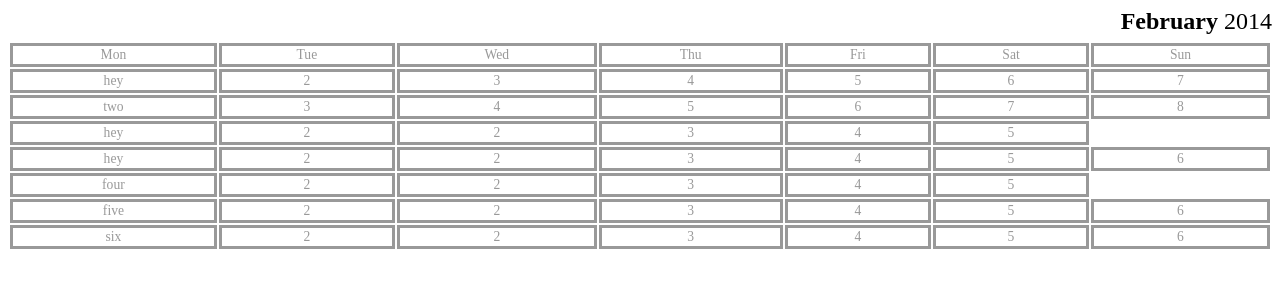
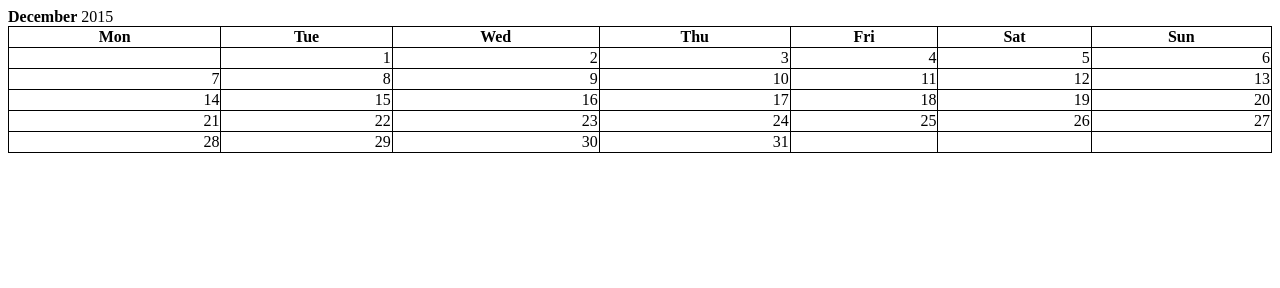
Before and after one commit to ccheung0926/calendar-jquery, a website: page public/index.html in a window 1280 px wide. Drawn offline with nearby package versions, Linux system fonts and the light colour scheme.

Commit message:
[feat] calendar is rednering the dates of current month

```diff
--- a/public/index.css
+++ b/public/index.css
@@ -1,136 +1,27 @@
-* {
+/** {
   font-size: 100%;
 
   &:before, &:after {
     box-sizing: border-box;
   }
 }
-
+*/
 body {
-  margin: 0.5em;
+  /*margin: 0.5em;*/
 }
 
 table {
   /*border-collapse: collapse;*/
   /*border-spacing: 0;*/
+  /*border: 1px solid black;*/
   width: 100%;
   height: 100%;
   min-width: 800px;
 }
-
-summary {
-  padding-bottom: 0.25em;
-  font-size: 1.5em;
-  font-weight: 100;
+table, th,td{
+  border-collapse: collapse;
+  border: 1px solid black;
+}
+.date tr td{
   text-align: right;
 }
-
-tr {
-  position: relative;
-}
-
-th {
-  /*text-align: right;*/
-  color: #999;
-  font-weight: normal;
-  font-size: 0.85em;
-  border-style: solid;
-}
-
-td {
-  width: 14.285714286%;
-}
-
-.date{
-  /*display: block;*/
-
-/*  border-style: solid;
-  border-width: 5px*/
-}
-/*
-.date {
-  text-align: right;
-  display: block;
-  height: 0;
-  font-size: 0.8em;
-  padding: 0.25em;
-  padding-bottom: 73%;
-  position: relative;
-  border-bottom: 1px solid rgb(222, 219, 219);
-  margin-left: 0.25em;
-  margin-right: 0.25em;
-
-  tr:first-child:not(.current-week) & {
-    border-top: 1px solid rgb(222, 219, 219);
-  }*/
-
-  ul, li {
-    margin: 0;
-    padding: 0;
-    list-style: none;
-    color: #333;
-  }
-
-  ul {
-    text-align: left;
-    font-size: 0.9em;
-    width: 100%;
-    overflow: hidden;
-    position: absolute;
-    font-weight: normal;
-  }
-
-  li {
-    color: #222;
-    width: 100%;
-    height: 1.4em;
-    overflow: hidden;
-    white-space: nowrap;
-    text-overflow: ellipsis;
-    position: relative;
-
-    &:before{
-       content: '\2022';
-       color: inherit;
-       display: inline-block;
-       padding-right: 0.25em;
-    }
-  }
-}
-
-.time {
-  float: right;
-  text-align: right;
-  color: #999;
-}
-
-.event {
-  color: #333;
-}
-
-.previous-week .date {
-  border: none;
-}
-
-.current-week {
-  border-top: 4px solid rgb(254, 214, 215);
-}
-
-.current-day {
-  background: rgb(254, 214, 215);
-  border-top: 4px solid rgb(203, 108, 107);
-
-  .date {
-    font-weight: bold;
-    color: rgb(203, 108, 107);
-  }
-}
-
-.weekend {
-  background-clop: padding-box;
-  background: rgb(245, 245, 245);
-}
-
-.date .different-calendar{
-  color: rgb(0,200,0);
-}
--- a/public/index.html
+++ b/public/index.html
@@ -8,7 +8,7 @@
 </head>
 <body>
   <table>
-    <summary><strong>February</strong> 2014</summary>
+    <strong id="currentMonth"></strong><span id="currentYear"></span>
       <thead>
         <tr>
           <th>Mon</th>
@@ -20,161 +20,53 @@
           <th>Sun</th>
         </tr>
       </thead>
-      <tr id="one" class="date">
-        <th class="firstCol">
-          hey
-        </th>
-        <th class="SecondCol">
-          2
-        </th>
-        <th>
-          3
-        </th>
-        <th>
-          4
-        </th>
-        <th>
-          5
-        </th>
-        <th>
-          6
-        </th>
-        <th>
-          7
-        </th>
+    <tbody class="date">
+      <tr>
+        <td id="1"></td>
+        <td id="2"></td>
+        <td id="3"></td>
+        <td id="4"></td>
+        <td id="5"></td>
+        <td id="6"></td>
+        <td id="7"></td>
       </tr>
-      <tr id="two" class="date">
-        <th class="firstCol">
-          two
-        </th>
-        <th class="SecondCol">
-          3
-        </th>
-        <th>
-          4
-        </th>
-        <th>
-          5
-        </th>
-        <th>
-          6
-        </th>
-        <th>
-          7
-        </th>
-        <th>
-          8
-        </th>
+      <tr>
+        <td id="8"></td>
+        <td id="9"></td>
+        <td id="10"></td>
+        <td id="11"></td>
+        <td id="12"></td>
+        <td id="13"></td>
+        <td id="14"></td>
       </tr>
-            <tr>
-        <th class="firstCol">
-          hey
-        </th>
-        <th class="SecondCol">
-          2
-        </th>
-        <th>
-          2
-        </th>
-        <th>
-          3
-        </th>
-        <th>
-          4
-        </th>
-        <th>
-          5
-        </th>
+      <tr>
+        <td id="15"></td>
+        <td id="16"></td>
+        <td id="17"></td>
+        <td id="18"></td>
+        <td id="19"></td>
+        <td id="20"></td>
+        <td id="21"></td>
       </tr>
-      <tr id="three" class="date">
-        <th class="firstCol">
-          hey
-        </th>
-        <th class="SecondCol">
-          2
-        </th>
-        <th>
-          2
-        </th>
-        <th>
-          3
-        </th>
-        <th>
-          4
-        </th>
-        <th>
-          5
-        </th>
-        <th>
-          6
-        </th>
+      <tr>
+        <td id="22"></td>
+        <td id="23"></td>
+        <td id="24"></td>
+        <td id="25"></td>
+        <td id="26"></td>
+        <td id="27"></td>
+        <td id="28"></td>
       </tr>
-      <tr id="four" class="date">
-        <th class="firstCol">
-          four
-        </th>
-        <th class="SecondCol">
-          2
-        </th>
-        <th>
-          2
-        </th>
-        <th>
-          3
-        </th>
-        <th>
-          4
-        </th>
-        <th>
-          5
-        </th>
+      <tr>
+        <td id="29"></td>
+        <td id="30"></td>
+        <td id="31"></td>
+        <td id="32"></td>
+        <td id="33"></td>
+        <td id="34"></td>
+        <td id="35"></td>
       </tr>
-      <tr id="five" class="date">
-        <th class="firstCol">
-          five
-        </th>
-        <th class="SecondCol">
-          2
-        </th>
-        <th>
-          2
-        </th>
-        <th>
-          3
-        </th>
-        <th>
-          4
-        </th>
-        <th>
-          5
-        </th>
-        <th>
-          6
-        </th>
-      </tr>
-      <tr id="six" class="date">
-        <th class="firstCol">
-          six
-        </th>
-        <th class="SecondCol">
-          2
-        </th>
-        <th>
-          2
-        </th>
-        <th>
-          3
-        </th>
-        <th>
-          4
-        </th>
-        <th>
-          5
-        </th>
-        <th>
-          6
-        </th>
-      </tr>
+    </tbody>
   </table>
 </body>
 </html>
--- a/public/index.js
+++ b/public/index.js
@@ -1 +1,24 @@
-console.log(moment().format('MMMM Do'));
+$(document).ready(function(){
+  var startOfMonth = moment().startOf("month")._d;
+  var endOfMonth = moment().endOf("month")._d;
+  var firstDayOfMonth = startOfMonth.getDay();
+  var lastDateOfMonth = endOfMonth.getDate();
+  var currentMonth = moment().format("MMMM");
+  var currentYear = moment().format("YYYY")
+
+  var $month = $("#currentMonth");
+  var $year = $("#currentYear");
+  var $theFirst = $("#"+firstDayOfMonth);
+
+  $month.append(currentMonth);
+  $year.append(" "+currentYear);
+  $theFirst.append(1);
+  var monthInNum = moment().format("MM");
+  console.log(monthInNum)
+  var start = moment([2016, 12]);
+  console.log(moment(start).startOf('month'));
+  for(var i = 1; i < lastDateOfMonth; i++){
+    var id = firstDayOfMonth + i
+    $("#"+id).append(i+1);
+  }
+})
```
